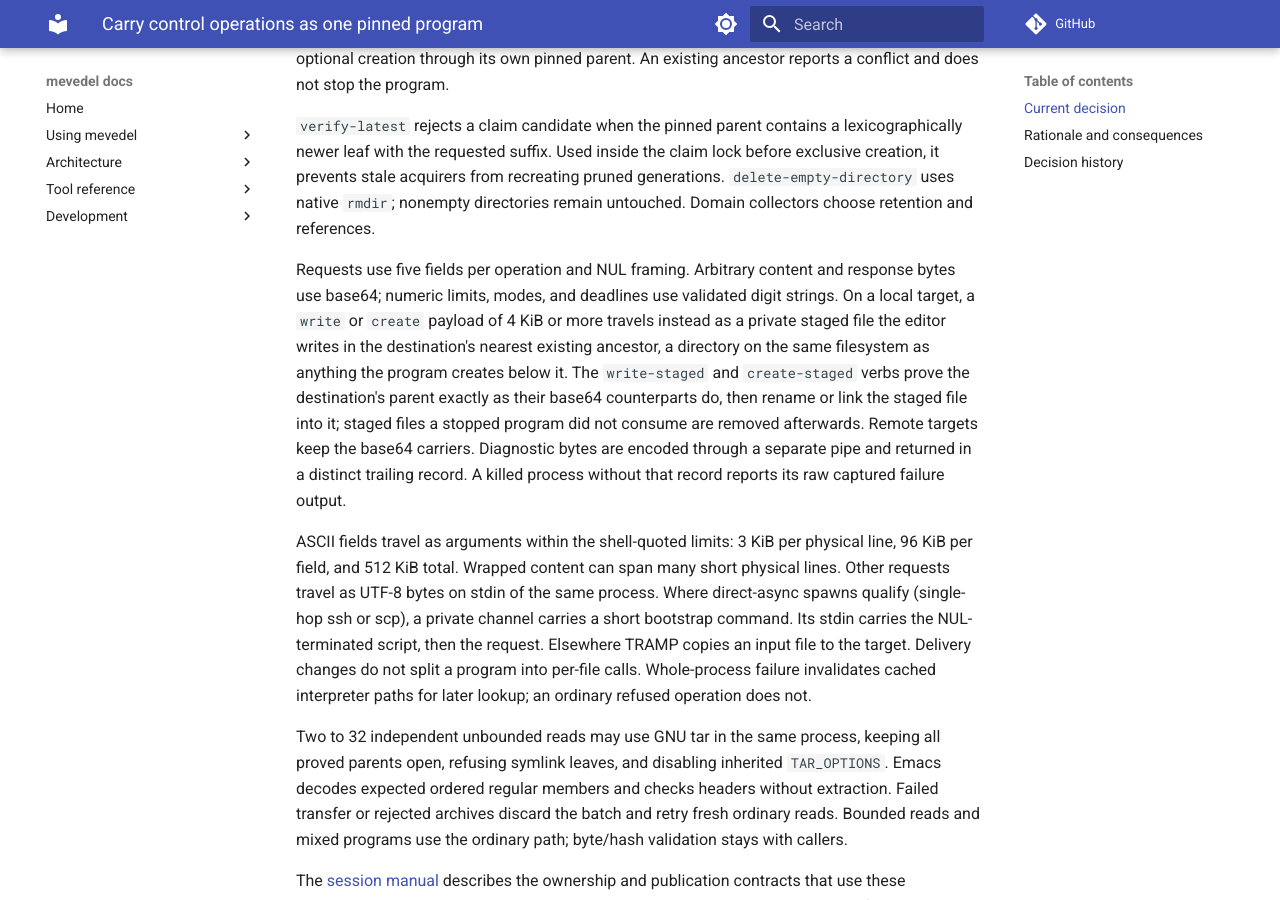
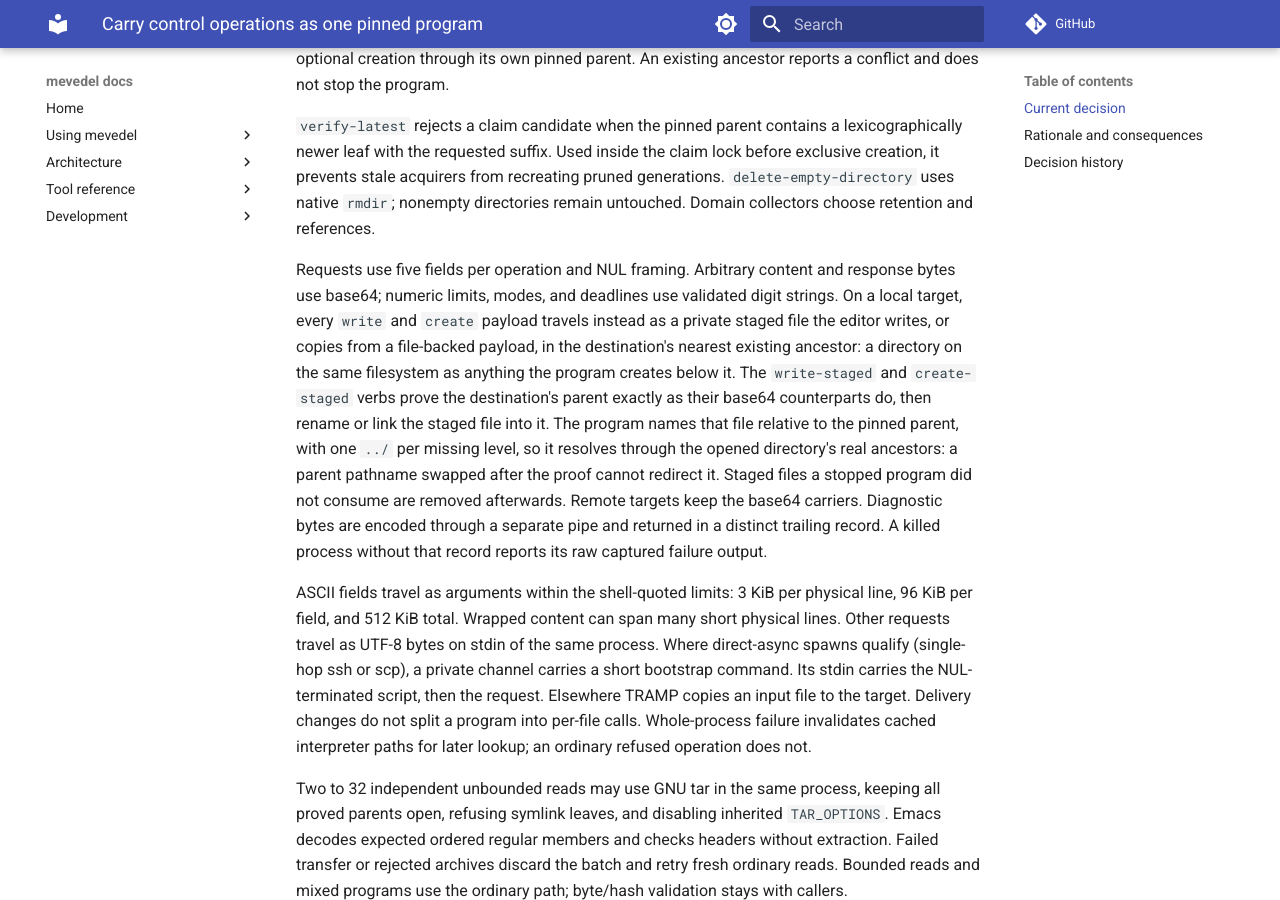
Before and after one commit to FrauH0lle/mevedel, an MkDocs documentation site: the page built from docs/adr/0101-carry-control-operations-as-one-pinned-program.md, in a window 1280 px wide and 900 px high, scrolled down 698 px. Built offline with MkDocs 1.6.1 and Material for MkDocs 9.7.7, drawn with Linux system fonts in a browser that asks for light colours; comment, search, counter and statistics services are not loaded; some of the changed text lies outside the part shown.

Commit message:
Describe relative staged names and staging every local write in ADR 0101

```diff
--- a/docs/adr/0101-carry-control-operations-as-one-pinned-program.md
+++ b/docs/adr/0101-carry-control-operations-as-one-pinned-program.md
@@ -34,14 +34,17 @@ directories remain untouched. Domain collectors choose retention and references.
 
 Requests use five fields per operation and NUL framing. Arbitrary content and
 response bytes use base64; numeric limits, modes, and deadlines use validated
-digit strings. On a local target, a `write` or `create` payload of 4 KiB or
-more travels instead as a private staged file the editor writes in the
-destination's nearest existing ancestor, a directory on the same filesystem
-as anything the program creates below it. The `write-staged` and
-`create-staged` verbs prove the destination's parent exactly as their base64
-counterparts do, then rename or link the staged file into it; staged files a
-stopped program did not consume are removed afterwards. Remote targets keep
-the base64 carriers. Diagnostic bytes are encoded through a separate pipe and returned
+digit strings. On a local target, every `write` and `create` payload travels
+instead as a private staged file the editor writes, or copies from a
+file-backed payload, in the destination's nearest existing ancestor: a
+directory on the same filesystem as anything the program creates below it.
+The `write-staged` and `create-staged` verbs prove the destination's parent
+exactly as their base64 counterparts do, then rename or link the staged file
+into it. The program names that file relative to the pinned parent, with one
+`../` per missing level, so it resolves through the opened directory's real
+ancestors: a parent pathname swapped after the proof cannot redirect it.
+Staged files a stopped program did not consume are removed afterwards.
+Remote targets keep the base64 carriers. Diagnostic bytes are encoded through a separate pipe and returned
 in a distinct trailing record. A killed process without that record reports
 its raw captured failure output.
 
@@ -109,7 +112,12 @@ protocol, extraction directory, or generic resolver cache is needed.
   difference being base64 in the editor, the request file, and `base64 -d`
   on the target. Staged local payloads took that write to 8.8 ms and a
   1.5 MB transcript write to 8.5 ms. Parent proof, early stop, and result
-  semantics are unchanged; only the local payload transport moved.
+  semantics are unchanged; only the local payload transport moved. Staging
+  every local write, not only large ones, also took a write from three
+  processes to one and a create from four to two. The first version named
+  staged files by absolute path; the parent-swap regressions showed that a
+  pathname swapped after the proof redirected the rename, so the name became
+  relative to the pinned parent.
 
 - **Every lease generation claim took two programs after its observation.**
   The fencing create read the predecessors back, and activation was a second
```
